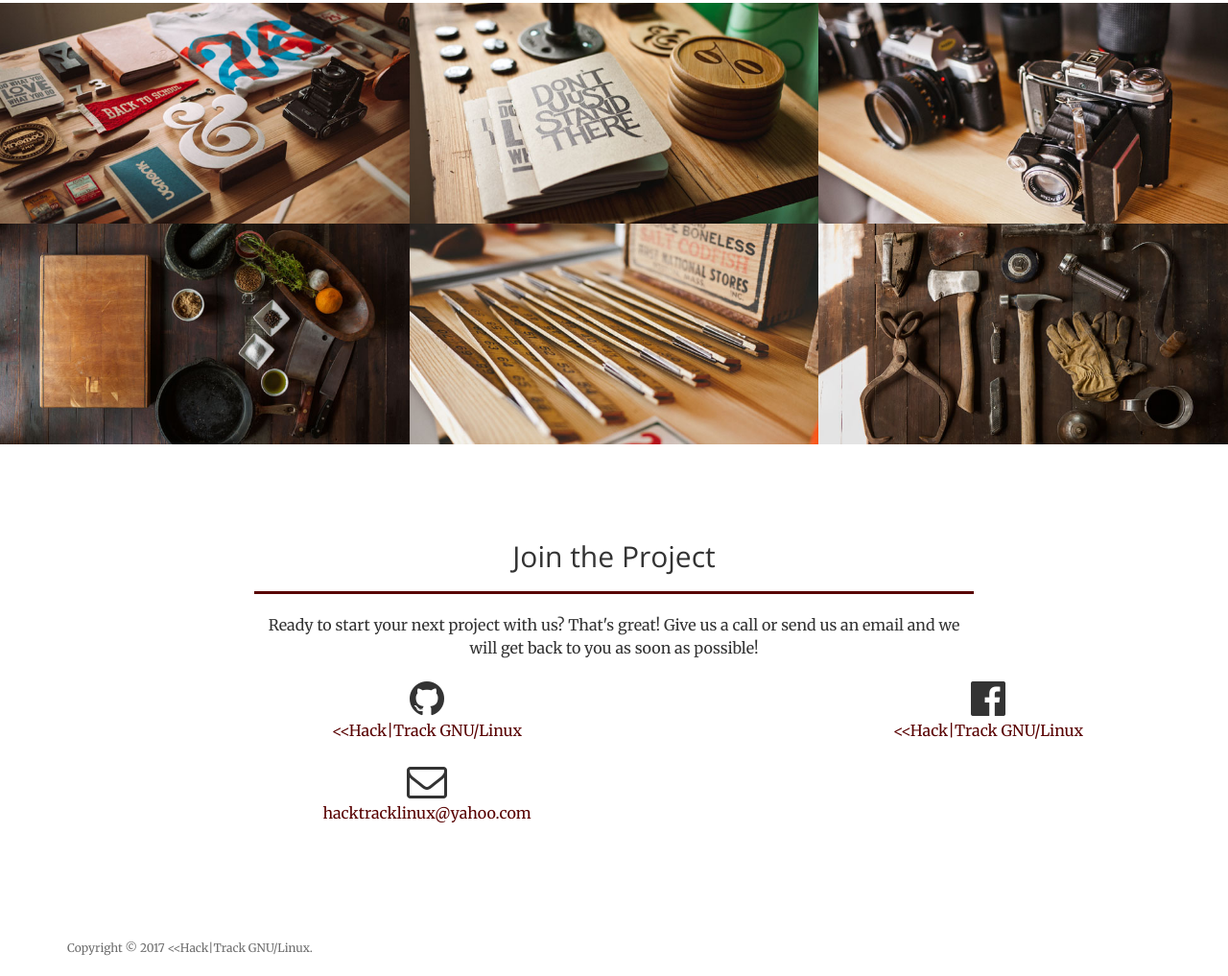
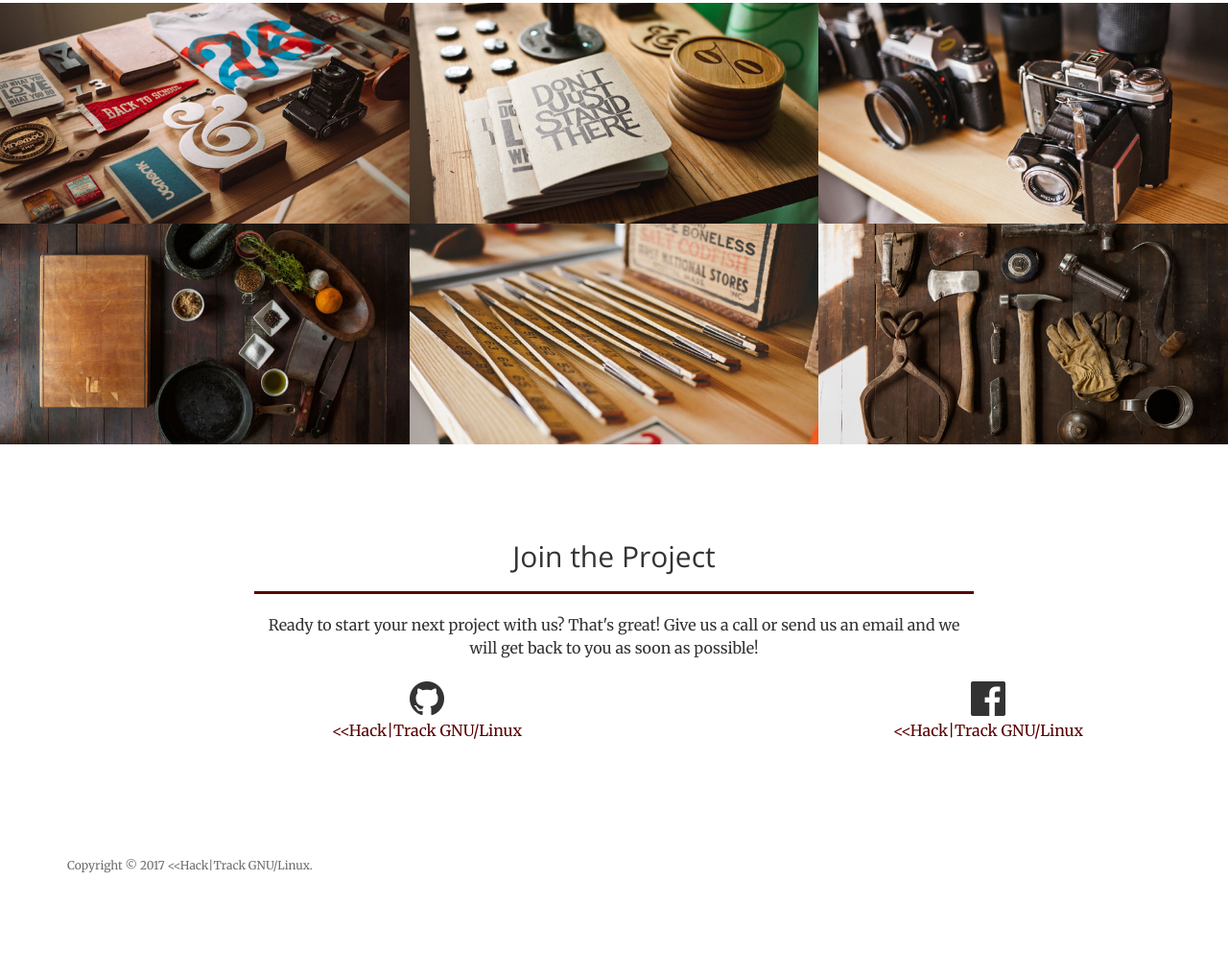
Before and after one commit to hacktracklinux/hacktracklinux.github.io, a website: page index.html in a window 1280 px wide. Shown: the part 1892-2909 px from the top of the page at 96% size. After the commit the page ends 2823 px from the top, so only its background shows below. Drawn offline with nearby package versions, Linux system fonts and the light colour scheme.

Commit message:
Create index.html

```diff
--- a/index.html
+++ b/index.html
@@ -239,10 +239,11 @@
                     <i class="fa fa-facebook-official fa-3x sr-contact"></i>
                     <p><a href="https://www.facebook.com/groups/hacktracklinux/">&#60;&#60;Hack|Track GNU/Linux</a></p>
                 </div>
-                <div class="col-lg-4 col-lg-offset-2 text-center">
+ <!--               <div class="col-lg-4 col-lg-offset-2 text-center">
                     <i class="fa fa-envelope-o fa-3x sr-contact"></i>
                     <p><a href="mailto:hacktracklinux@yahoo.com">hacktracklinux@yahoo.com</a></p>
                 </div>
+ -->
             </div>
         </div>
     </section>
```
